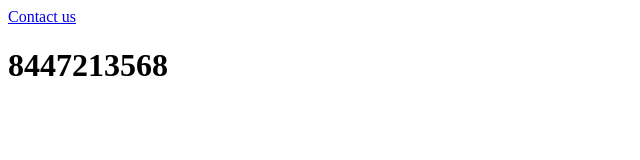
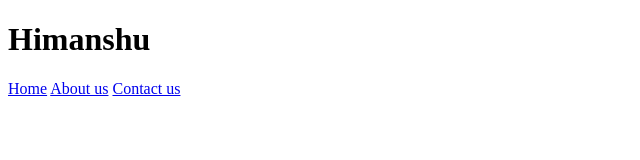
Before and after one commit to Himanshu-del547/cricketerhimanshu.github.io, a plain HTML site: page index.html in a window 1280 px wide. Shown: the whole page, without its empty margins (0-640 px from the left). Drawn offline with Linux system fonts and the light colour scheme.

Commit message:
Add files via upload

```diff
--- a/index.html
+++ b/index.html
@@ -4,10 +4,19 @@
     <meta charset="UTF-8">
     <meta http-equiv="X-UA-Compatible" content="IE=edge">
     <meta name="viewport" content="width=device-width, initial-scale=1.0">
-    <title>Document</title>
-</head>
+    <title>Himanshu</title>
+    <link rel="stylesheet" href="index.css">
+   </head>
 <body>
- <A href="contact.html">Contact us</A>
- <h1>8447213568</h1>
+    <header>
+        <div>
+             <h1>Himanshu</h1>
+        </div>
+        <div class="nav-links">
+            <a href="index.html">Home</a>
+            <a href="about.html">About us</a>
+            <a href="contact.html">Contact us</a>
+        </div>
+    </header>
 </body>
 </html>
```
